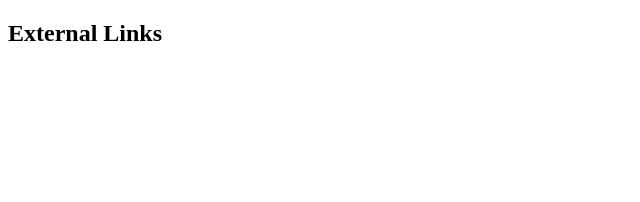
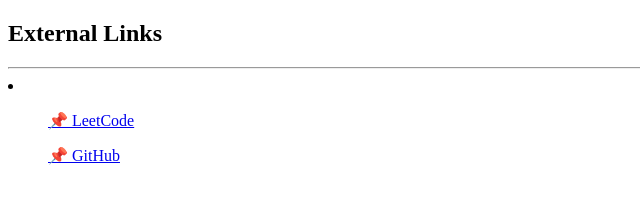
Before and after one commit to Charl913/External-Links, a plain HTML site: page index.html in a window 1280 px wide. Shown: the whole page, without its empty margins (0-640 px from the left). Drawn offline with Linux system fonts and the light colour scheme.

Commit message:
add links

```diff
--- a/index.html
+++ b/index.html
@@ -1,11 +1,23 @@
 <!DOCTYPE html>
 <html lang="en">
+
 <head>
     <meta charset="UTF-8">
     <meta name="viewport" content="width=device-width, initial-scale=1.0">
     <title>External Links</title>
 </head>
+
 <body>
     <h2>External Links</h2>
+    <hr>
+    <li>
+        <ol>
+            <a href="https://leetcode.com/u/Charl147/">&#128204; LeetCode</a>
+        </ol>
+        <ol>
+            <a href="https://github.com/Charl913">&#128204; GitHub</a>
+        </ol>
+    </li>
 </body>
+
 </html>
```
